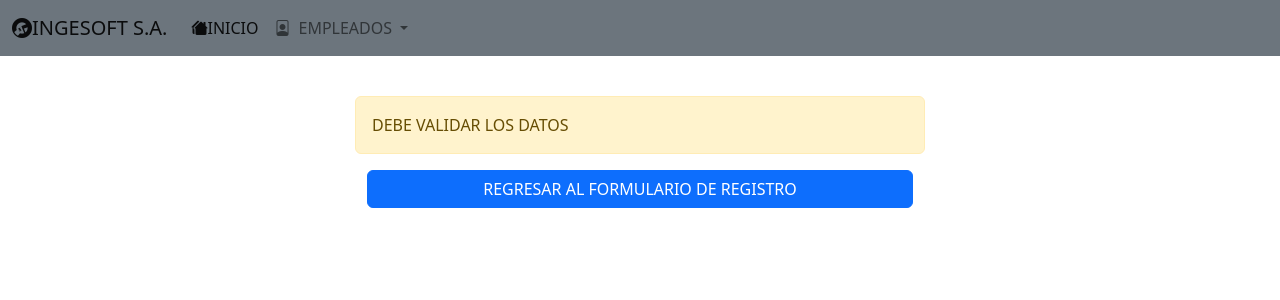
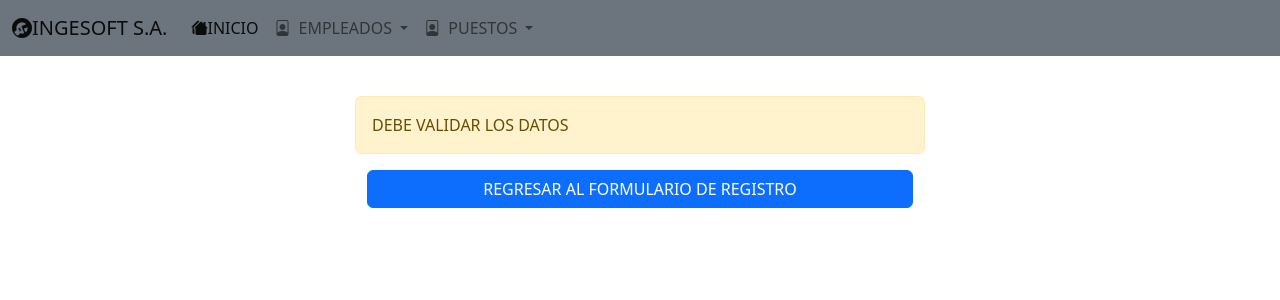
Before and after one commit to Daniel11748/Proyecto_Final_Subtte_Chocoj, a PHP site: page /controladores/puestos/guardar.php in a window 1280 px wide. Shown: the top 300 px of the page. Run offline with PHP 8.4, Linux system fonts and the light colour scheme; data that the repository does not hold is empty.

Commit message:
SE AGREGA PUESTOS AL NAVBAR Y SE CORRIGE UN ERROR EN EL DOCUMENTO GUARDAR PUESTO EN LOS CCONTROLADORES

```diff
--- a/controladores/puestos/guardar.php
+++ b/controladores/puestos/guardar.php
@@ -20,7 +20,7 @@ if ($_POST['pue_nombre'] == '' || $_POST['pue_sueldo'] < 0) {
 } else {
     try {
         // REALIZAR CONSULTA
-        $puesto = new Puesto($_POST);
+        $puestos = new Puesto($_POST);
         $guardar = $puestos->guardar();
         $resultado = [
             'mensaje' => 'CLIENTE INSERTADO CORRECTAMENTE',
--- a/vistas/templates/navbar.php
+++ b/vistas/templates/navbar.php
@@ -18,6 +18,15 @@
             <li><a class="dropdown-item bg-secondary" href="../../vistas/empleado/buscar.php"><i class="bi bi-search me-2"></i>BUSCAR</a></li>
           </ul>
         </li>
+        <li class="nav-item dropdown">
+          <a class="nav-link dropdown-toggle" href="#" role="button" data-bs-toggle="dropdown" aria-expanded="false">
+            <i class="bi bi-file-person me-2"></i>PUESTOS
+          </a>
+          <ul class="dropdown-menu">
+            <li><a class="dropdown-item bg-secondary" href="../../vistas/puesto/index.php"><i class="bi bi-plus-circle me-2"></i>INGRESAR</a></li>
+            <li><a class="dropdown-item bg-secondary" href="../../vistas/puesto/buscar.php"><i class="bi bi-search me-2"></i>BUSCAR</a></li>
+          </ul>
+        </li>
     </div>
   </div>
 </nav>
```
